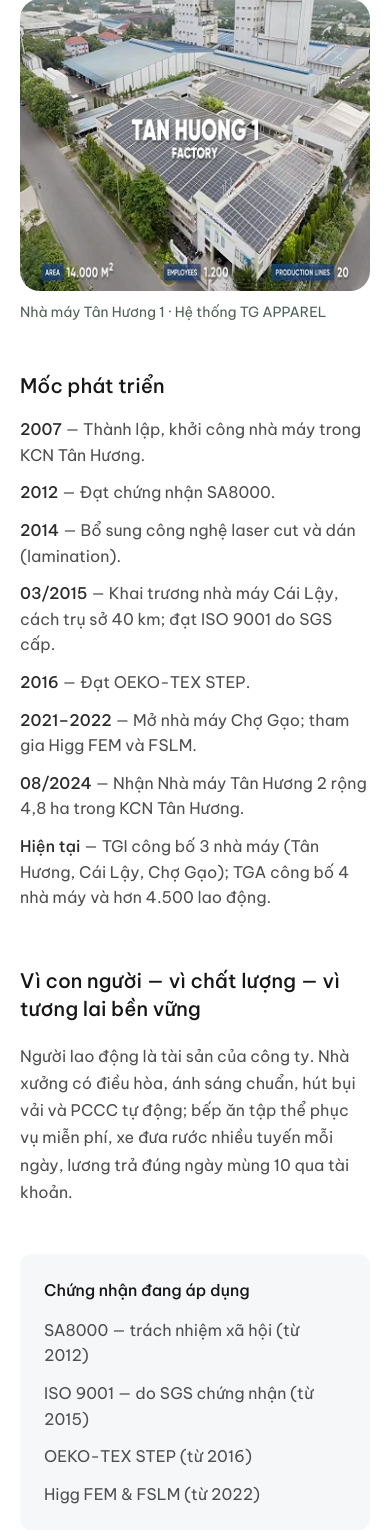
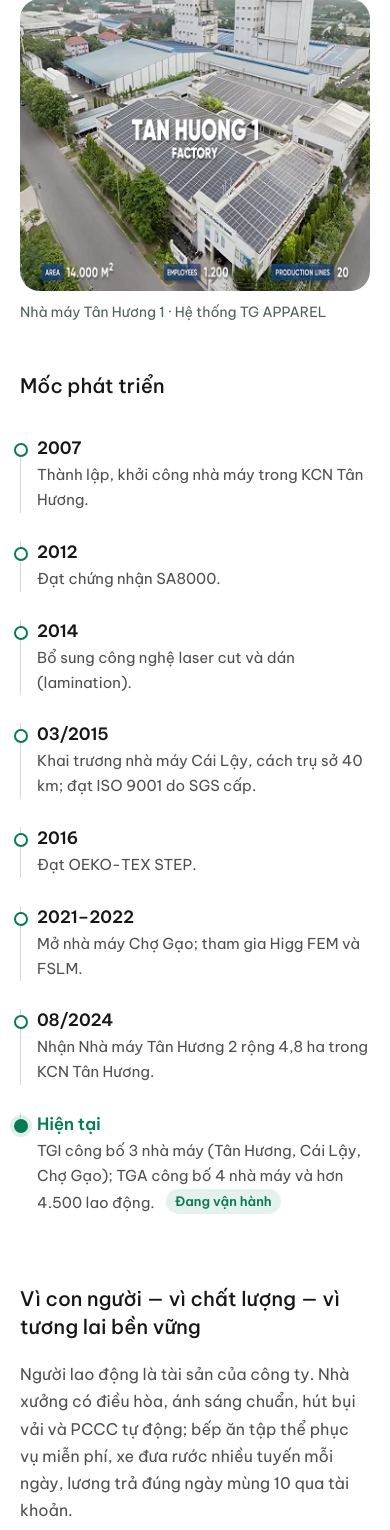
Before and after one commit to tex-giang/website-tuyendung, a PHP site: page /about.html in a window 390 px wide. Shown: the part 1667-3197 px from the top of the page. Run offline with PHP 8.4, Linux system fonts and the light colour scheme.

Commit message:
feat(about): mốc phát triển dạng timeline dọc
- Thay danh sách 2 cột bằng timeline dọc: năm canh phải (tabular-nums), trục 1px
  với điểm mốc tròn, mốc "Hiện tại" tô màu accent kèm badge "Đang vận hành"
- Hover: năm đổi màu accent, điểm mốc phóng nhẹ
- Mobile (<640px): trục dời sang trái, năm nằm trên phần nội dung
- CSS đặt trong public.css (.about-timeline) do bộ utility Tailwind đã build sẵn,
  class tuỳ ý mới sẽ không có tác dụng
- Gate about.html: 0 FAIL (3 WARN: số cỡ chữ, không video, ít chuyển động)

```diff
--- a/about.html
+++ b/about.html
@@ -127,16 +127,48 @@
 
           <figure class="mt-8"><img src="assets/images/company/tan-huong-1.webp" width="360" height="300" loading="lazy" alt="Nhà máy Tân Hương 1 với hệ thống điện mặt trời trên mái" class="w-full max-w-[480px] rounded-media"><figcaption class="photo-credit">Nhà máy Tân Hương 1 · Hệ thống TG APPAREL</figcaption></figure>
 
-          <h2 class="mt-12 text-[20px] font-medium text-ink">Mốc phát triển</h2>
-          <ol class="mt-4 grid gap-x-8 gap-y-3 sm:grid-cols-2">
-            <li class="text-[16px] leading-[1.6] text-muted"><strong class="font-medium text-body">2007</strong> — Thành lập, khởi công nhà máy trong KCN Tân Hương.</li>
-            <li class="text-[16px] leading-[1.6] text-muted"><strong class="font-medium text-body">2012</strong> — Đạt chứng nhận SA8000.</li>
-            <li class="text-[16px] leading-[1.6] text-muted"><strong class="font-medium text-body">2014</strong> — Bổ sung công nghệ laser cut và dán (lamination).</li>
-            <li class="text-[16px] leading-[1.6] text-muted"><strong class="font-medium text-body">03/2015</strong> — Khai trương nhà máy Cái Lậy, cách trụ sở 40 km; đạt ISO 9001 do SGS cấp.</li>
-            <li class="text-[16px] leading-[1.6] text-muted"><strong class="font-medium text-body">2016</strong> — Đạt OEKO-TEX STEP.</li>
-            <li class="text-[16px] leading-[1.6] text-muted"><strong class="font-medium text-body">2021–2022</strong> — Mở nhà máy Chợ Gạo; tham gia Higg FEM và FSLM.</li>
-            <li class="text-[16px] leading-[1.6] text-muted"><strong class="font-medium text-body">08/2024</strong> — Nhận Nhà máy Tân Hương 2 rộng 4,8 ha trong KCN Tân Hương.</li>
-            <li class="text-[16px] leading-[1.6] text-muted"><strong class="font-medium text-body">Hiện tại</strong> — TGI công bố 3 nhà máy (Tân Hương, Cái Lậy, Chợ Gạo); TGA công bố 4 nhà máy và hơn 4.500 lao động.</li>
+                    <h2 class="mt-12 text-[20px] font-medium text-ink">Mốc phát triển</h2>
+          <ol class="about-timeline">
+            <li class="about-timeline__item">
+              <span class="about-timeline__year">2007</span>
+              <span class="about-timeline__rail" aria-hidden="true"></span>
+              <p class="about-timeline__text">Thành lập, khởi công nhà máy trong KCN Tân Hương.</p>
+            </li>
+            <li class="about-timeline__item">
+              <span class="about-timeline__year">2012</span>
+              <span class="about-timeline__rail" aria-hidden="true"></span>
+              <p class="about-timeline__text">Đạt chứng nhận SA8000.</p>
+            </li>
+            <li class="about-timeline__item">
+              <span class="about-timeline__year">2014</span>
+              <span class="about-timeline__rail" aria-hidden="true"></span>
+              <p class="about-timeline__text">Bổ sung công nghệ laser cut và dán (lamination).</p>
+            </li>
+            <li class="about-timeline__item">
+              <span class="about-timeline__year">03/2015</span>
+              <span class="about-timeline__rail" aria-hidden="true"></span>
+              <p class="about-timeline__text">Khai trương nhà máy Cái Lậy, cách trụ sở 40 km; đạt ISO 9001 do SGS cấp.</p>
+            </li>
+            <li class="about-timeline__item">
+              <span class="about-timeline__year">2016</span>
+              <span class="about-timeline__rail" aria-hidden="true"></span>
+              <p class="about-timeline__text">Đạt OEKO-TEX STEP.</p>
+            </li>
+            <li class="about-timeline__item">
+              <span class="about-timeline__year">2021–2022</span>
+              <span class="about-timeline__rail" aria-hidden="true"></span>
+              <p class="about-timeline__text">Mở nhà máy Chợ Gạo; tham gia Higg FEM và FSLM.</p>
+            </li>
+            <li class="about-timeline__item">
+              <span class="about-timeline__year">08/2024</span>
+              <span class="about-timeline__rail" aria-hidden="true"></span>
+              <p class="about-timeline__text">Nhận Nhà máy Tân Hương 2 rộng 4,8 ha trong KCN Tân Hương.</p>
+            </li>
+            <li class="about-timeline__item about-timeline__item--now">
+              <span class="about-timeline__year">Hiện tại</span>
+              <span class="about-timeline__rail" aria-hidden="true"></span>
+              <p class="about-timeline__text">TGI công bố 3 nhà máy (Tân Hương, Cái Lậy, Chợ Gạo); TGA công bố 4 nhà máy và hơn 4.500 lao động. <span class="about-timeline__badge">Đang vận hành</span></p>
+            </li>
           </ol>
 
           <p class="mt-14 text-[clamp(1.25rem,2.4vw,1.5rem)] font-medium leading-[1.4] text-ink">
--- a/assets/css/public.css
+++ b/assets/css/public.css
@@ -176,3 +176,121 @@ body.has-dialog { overflow: hidden; }
   #site-nav > .tg-container { height: 84px; }
   .site-logo { height: 52px; }
 }
+
+/* ---------- Mốc phát triển: timeline dọc ---------- */
+.about-timeline {
+  margin: 28px 0 0;
+  padding: 0;
+  list-style: none;
+  max-width: 880px;
+}
+.about-timeline__item {
+  display: grid;
+  grid-template-columns: 112px 1px minmax(0, 1fr);
+  column-gap: 22px;
+  align-items: start;
+  padding: 15px 0;
+}
+.about-timeline__year {
+  padding-top: 1px;
+  font-size: 18px;
+  line-height: 1.3;
+  font-weight: 600;
+  letter-spacing: -0.01em;
+  color: var(--tg-ink);
+  text-align: right;
+  white-space: nowrap;
+  font-variant-numeric: tabular-nums;
+  transition: color 0.18s ease;
+}
+.about-timeline__rail {
+  position: relative;
+  align-self: stretch;
+}
+.about-timeline__rail::before {
+  content: "";
+  position: absolute;
+  top: 0;
+  bottom: 0;
+  left: 0;
+  width: 1px;
+  background: #cfdad4;
+}
+.about-timeline__rail::after {
+  content: "";
+  position: absolute;
+  top: 6px;
+  left: 50%;
+  width: 10px;
+  height: 10px;
+  transform: translateX(-50%);
+  border-radius: 50%;
+  border: 2px solid var(--tg-accent);
+  background: #fff;
+  box-sizing: content-box;
+  transition: transform 0.18s ease, background 0.18s ease;
+}
+.about-timeline__item:hover .about-timeline__rail::after {
+  transform: translateX(-50%) scale(1.18);
+  background: var(--tg-accent);
+}
+.about-timeline__item:first-child .about-timeline__rail::before {
+  top: 16px;
+}
+.about-timeline__item:last-child .about-timeline__rail::before {
+  bottom: calc(100% - 16px);
+}
+.about-timeline__text {
+  margin: 0;
+  max-width: 60ch;
+  font-size: 16px;
+  line-height: 1.65;
+  color: var(--tg-muted);
+}
+.about-timeline__item:hover .about-timeline__year {
+  color: var(--tg-accent);
+}
+.about-timeline__item--now .about-timeline__year {
+  color: var(--tg-accent);
+}
+.about-timeline__item--now .about-timeline__rail::after {
+  background: var(--tg-accent);
+  box-shadow: 0 0 0 4px rgba(8, 122, 85, 0.12);
+}
+.about-timeline__badge {
+  display: inline-block;
+  margin-left: 8px;
+  padding: 2px 9px;
+  border-radius: 999px;
+  background: rgba(8, 122, 85, 0.1);
+  color: var(--tg-accent);
+  font-size: 13px;
+  font-weight: 600;
+  vertical-align: 2px;
+  white-space: nowrap;
+}
+@media (max-width: 639px) {
+  .about-timeline { margin-top: 22px; }
+  .about-timeline__item {
+    grid-template-columns: 1px minmax(0, 1fr);
+    column-gap: 16px;
+    row-gap: 4px;
+    padding: 14px 0;
+  }
+  .about-timeline__year {
+    grid-column: 2;
+    grid-row: 1;
+    padding-top: 0;
+    font-size: 17px;
+    text-align: left;
+  }
+  .about-timeline__rail {
+    grid-column: 1;
+    grid-row: 1 / span 2;
+  }
+  .about-timeline__text {
+    grid-column: 2;
+    grid-row: 2;
+    font-size: 15px;
+  }
+}
```
